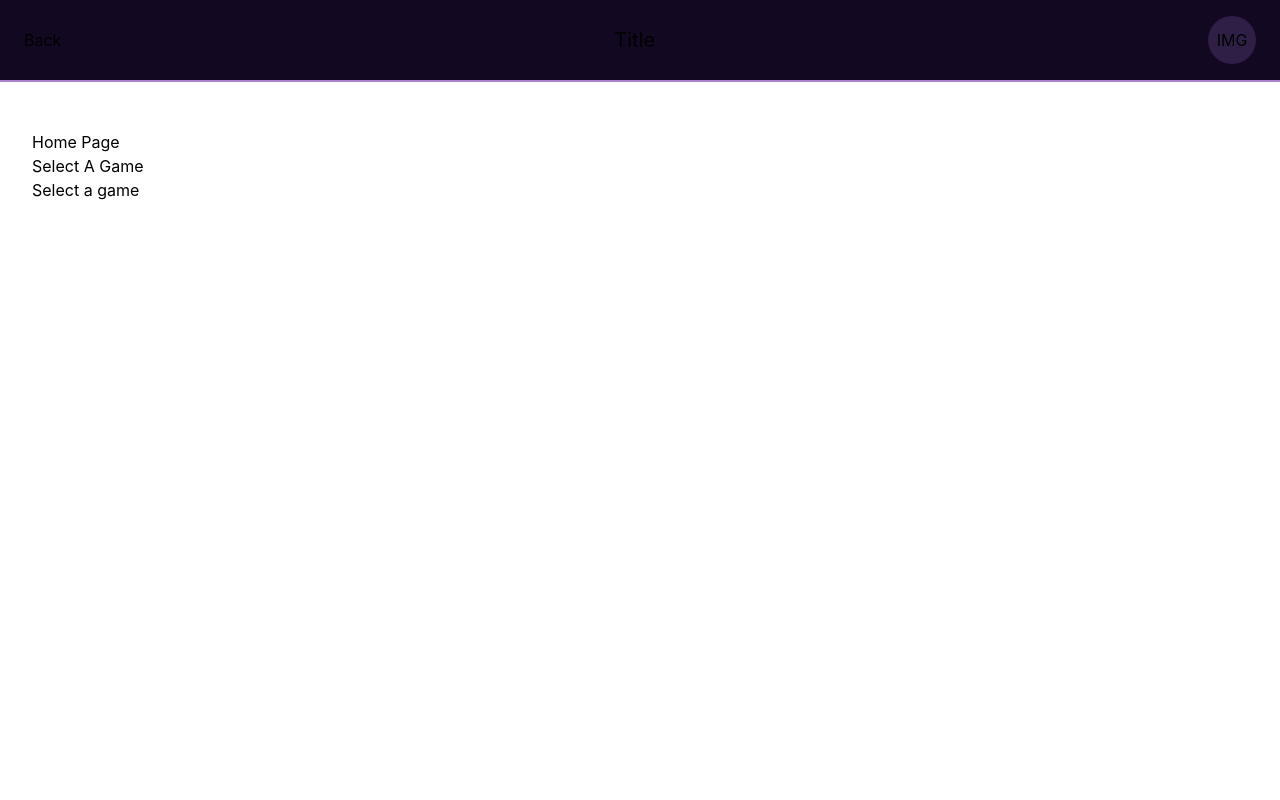
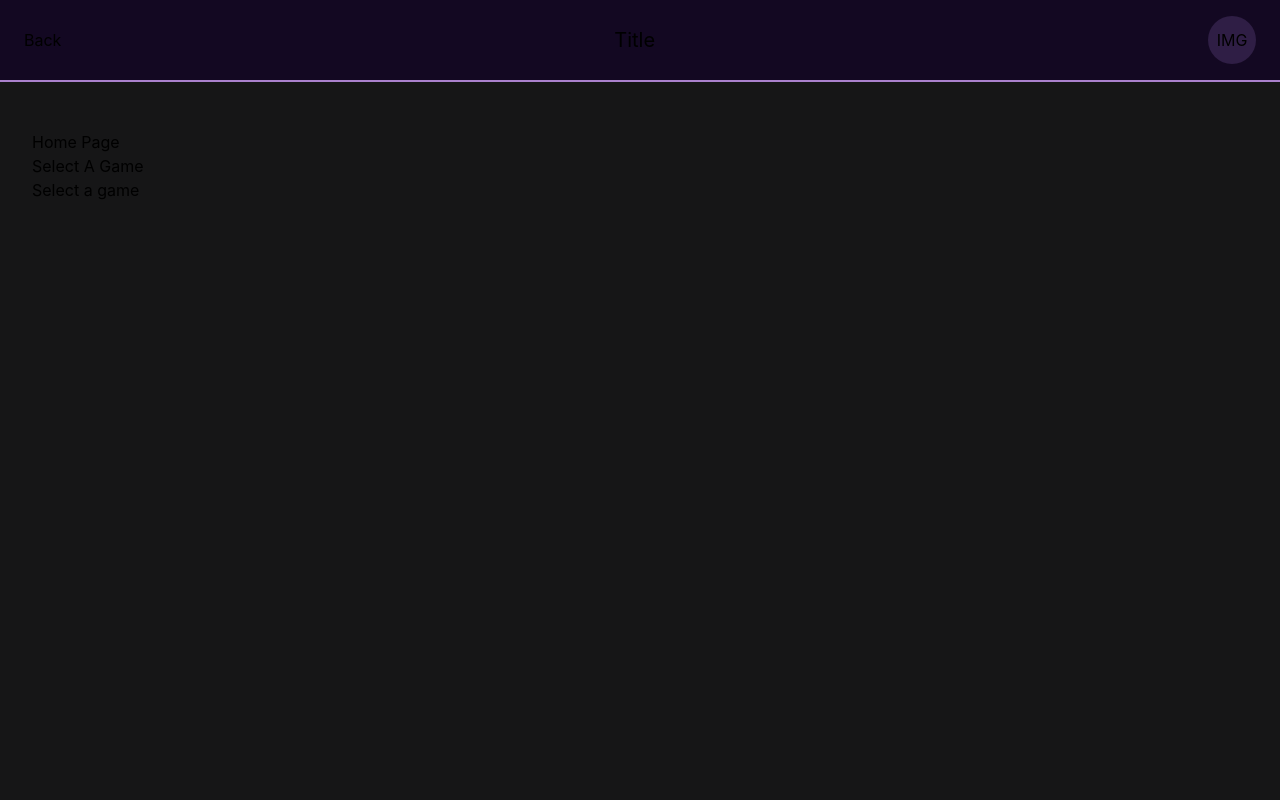
Before and after one commit to auleki/play-ball-client, a Next.js app: page / in a window 1280 px wide. Shown: the top 800 px of the page. Built offline with nearby package versions, Linux system fonts and the light colour scheme.

Commit message:
change background color on layout

```diff
--- a/components/layout/Layout.tsx
+++ b/components/layout/Layout.tsx
@@ -4,11 +4,11 @@ import Navbar from './Navbar'
 
 const Layout = ({ children }: { children: React.ReactNode }) => {
   return (
-    <Fragment>
+    <div className="bg-gray-500">
       <Navbar />
       {children}
       <Footer />
-    </Fragment>
+    </div>
   )
 }
 
```
